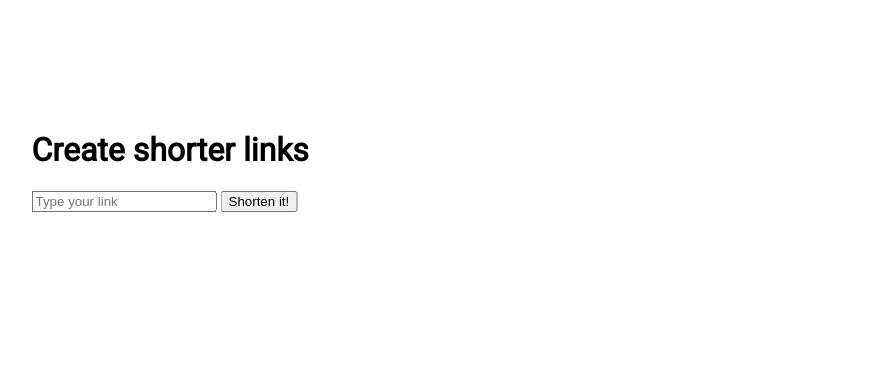
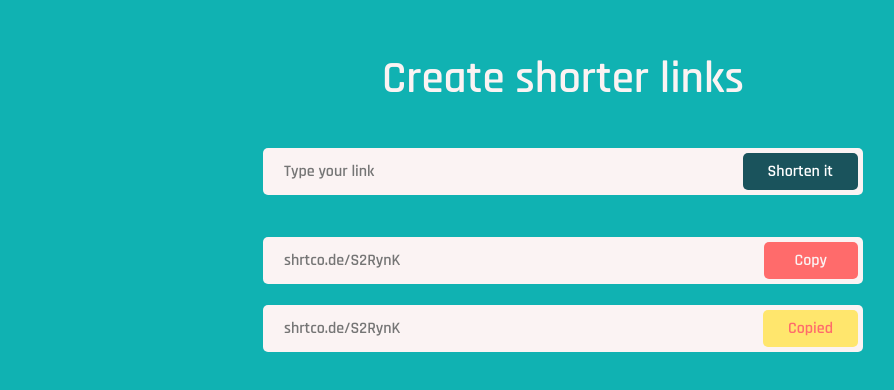
Before and after one commit to kasia-gwc/repo, a plain HTML site: page index.html in a window 1280 px wide. Shown: the part 130-520 px from the top of the page, without its empty margins (77-971 px from the left). Drawn offline with Linux system fonts and the light colour scheme.

Commit message:
two other forms added

```diff
--- a/index.html
+++ b/index.html
@@ -1,20 +1,39 @@
 <html lang="en">
+
 <head>
   <meta charset="UTF-8">
   <meta name="viewport" content="width=device-width, initial-scale=1.0">
   <link rel="stylesheet" href="style.css">
   <link rel="stylesheet" href="https://use.fontawesome.com/releases/v5.0.10/css/all.css">
-    <link href="https://fonts.googleapis.com/css2?family=Hind+Siliguri:wght@500&family=Roboto&display=swap" rel="stylesheet">
+  <link href="https://fonts.googleapis.com/css2?family=Rajdhani:wght@400;600&display=swap" rel="stylesheet">
   <title>Shorten links with one click!</title>
 </head>
+
 <body>
   <div class="main-container">
     <h1>Create shorter links</h1>
     <div class="card">
-        <form-inline class="paste your link" id="long-link"></form>
+      <form id="long-link-form">
         <input type="text" placeholder="Type your link">
-          <input type="submit" value="Shorten it!">
+        <input type="submit" id="button-shorten" value="Shorten it">
+      </form>
+      </div>
+      <br>
+      <br>
+      <div class="card">
+      <form id="short-link-form">
+        <input type="text" placeholder="shrtco.de/S2RynK">
+        <input type="submit" id="button-copy" value="Copy">
+      </form>
+    </div>
+    <br>
+    <div class="card">
+      <form id="short-link-form">
+        <input type="text" placeholder="shrtco.de/S2RynK">
+        <input type="submit" id="button-copied" value="Copied">
+      </form>
     </div>
   </div>
 </body>
+
 </html>
--- a/style.css
+++ b/style.css
@@ -1,31 +1,84 @@
+:root {
+  --midnight-green-eagle-green: #1a535cff;
+  --medium-turquoise: #10b2b2;
+  --bittersweet: #ff6b6bff;
+  --naples-yellow: #ffe66dff;
+  --dirty-white: #fbf3f3;
+  --border-radius: 5px;
+}
+* {
+  font-family: "Rajdhani", sans-serif;
+  box-sizing: border-box;
+  padding: 0;
+  margin: 0;
+}
 body {
-    color: ;
-    background-color: ;
-    font-family: 'Hind Siliguri', sans-serif;
-    font-family: 'Roboto', sans-serif;
+  color: var(--dirty-white);
+  background-color: var(--medium-turquoise);
+  font-family: "Rajdhani", sans-serif;
 }
 .main-container {
-    position: absolute;
-    height: 10em;
-    align-items: center;
-    margin: auto;
-    top: 40%;
-    margin-right: -50%;
-    left: 50%;
-    transform: translate(-50%, -50%)
+  max-width: 600px;
+  width: 100%;
+  flex-direction: column;
+  margin: auto;
+  margin-top: 180px;
+  display: flex;
+  place-items: center;
+  place-content: center;
 }
-.main-container .card {
-    display: grid;
-    grid-template-columns: 1fr 2fr 1fr;
+h1 {
+  font-size: 45px;
+  margin-bottom: 40px;
 }
-@media(max-width: 992px) {
-    .card {
-      grid-template-columns: 1fr 1fr;
-    }
-  }
+.card {
+  background-color: var(--dirty-white);
+  border-radius: var(--border-radius);
+  width: 100%;
+  overflow: hidden;
+  height: 100%;
+  padding: 5px;
+}
+.card > form > input {
+  border: none;
+  padding: 8px 16px;
+  background-color: transparent;
+  font-size: 16px;
+  font-weight: bold;
+}
+.card > form > input[type="text"] {
+  width: 100%;
+}
+.card > form > input:focus {
+  outline: none;
+}
+.card > form > input::placeholder {
+  font-weight: bold;
+}
+.card form {
+  align-items: center;
+  height: inherit;
+  display: flex;
+}
+.card > form > input[type="submit"] {
+    border-radius: var(--border-radius);
+  font-weight: bold;
+  margin-left: auto;
+  padding-left: 25px;
+  padding-right: 25px;
+}
+#button-shorten {
+    background-color: var(--midnight-green-eagle-green);
+    color: white;
+}
 
-@media(max-width: 768px) {
-    .card {
-      grid-template-columns: 1fr;
-    }
-  }
+#button-copy {
+    color: var(--dirty-white);
+    background-color: var(--bittersweet);
+    padding-left: 31px;
+    padding-right: 31px;
+}
+#button-copied {
+    color: var(--bittersweet);
+    background-color: var(--naples-yellow);
+}
```
Lines whose indentation alone changed are shown as unchanged.
